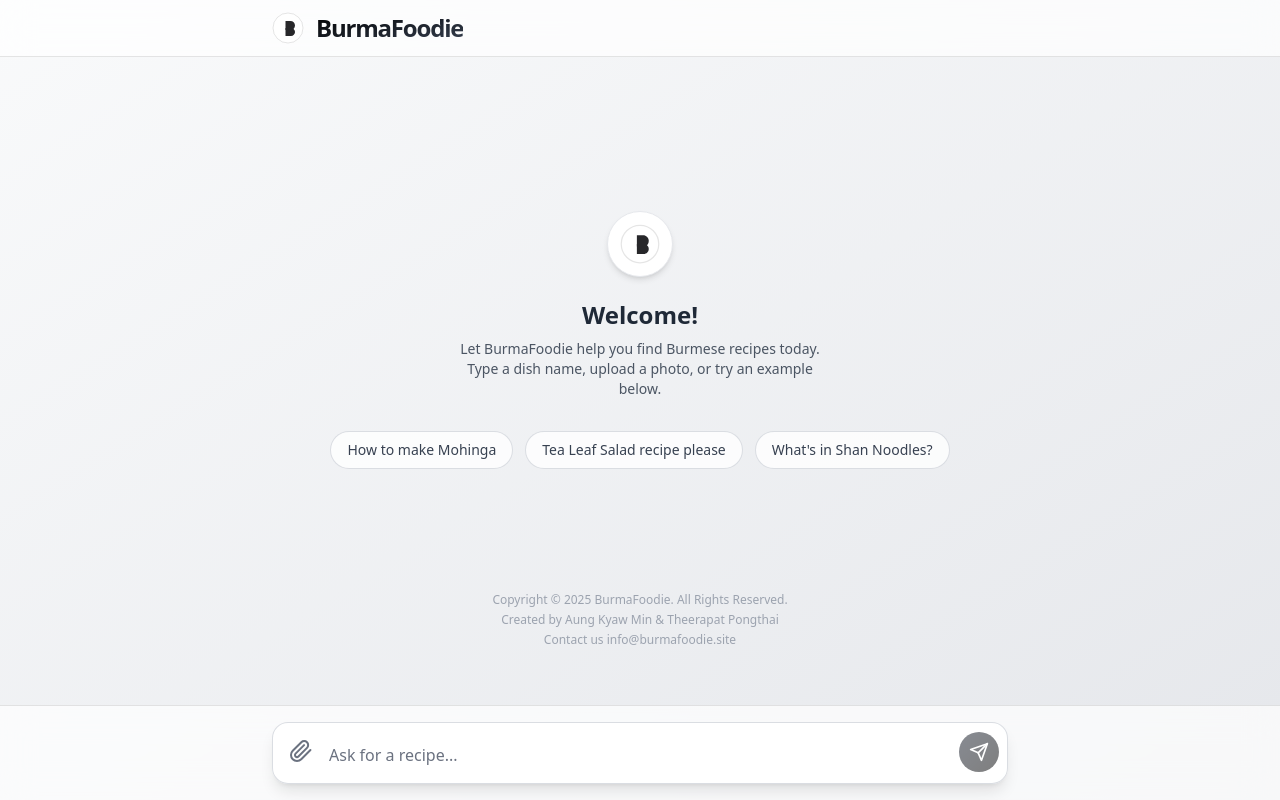
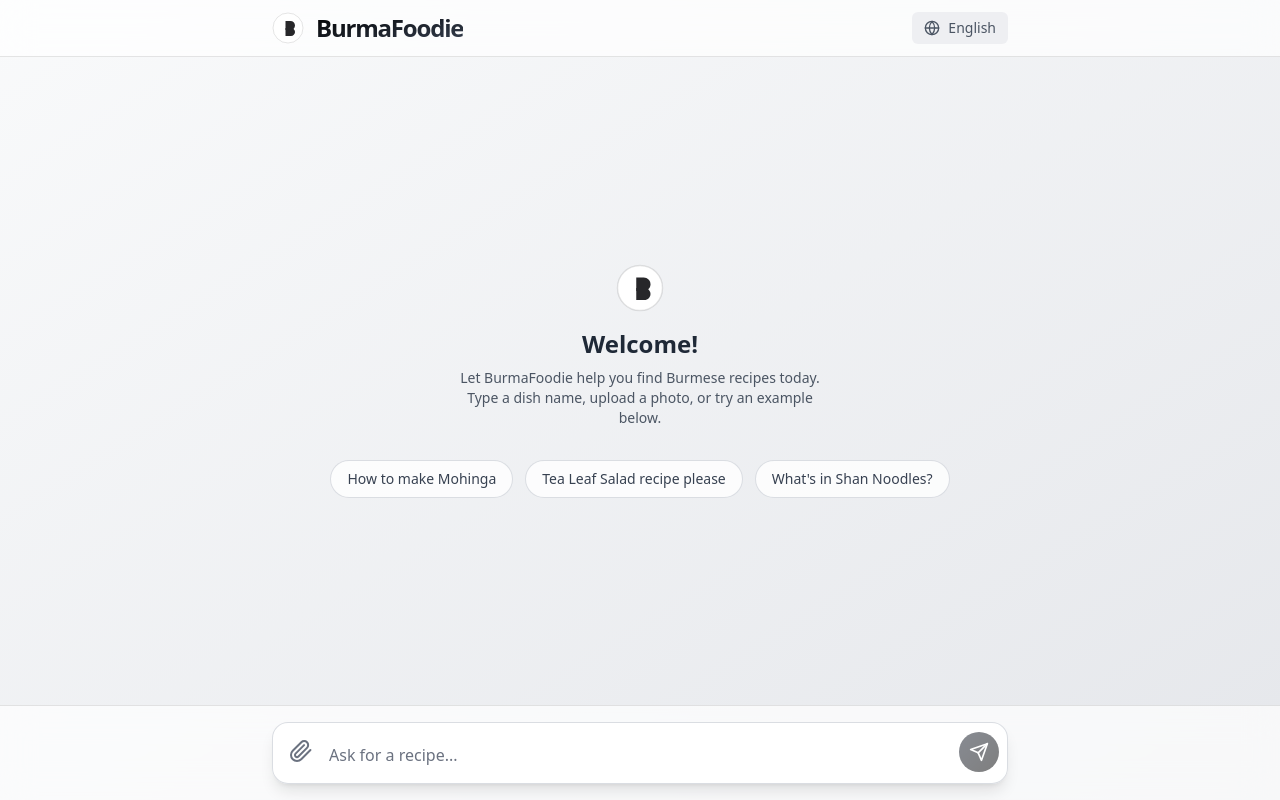
Before and after one commit to akmiinn/BurmaFoodie, a React (Vite) app: page / in a window 1280 px wide. Built offline with nearby package versions, Linux system fonts and the light colour scheme.

Commit message:
Update App.tsx

```diff
--- a/App.tsx
+++ b/App.tsx
@@ -4,8 +4,31 @@ import { getRecipeForDish } from './services/geminiService';
 import ChatInput from './components/ChatInput';
 import ChatMessage from './components/ChatMessage';
 import { LogoIcon } from './components/icons';
+import LanguageSwitcher from './components/LanguageSwitcher'; // Import the new component
+
+// --- Dictionary for UI text ---
+const uiText = {
+  en: {
+    welcome: "Welcome!",
+    subtext: "Let BurmaFoodie help you find Burmese recipes today. Type a dish name, upload a photo, or try an example below.",
+    suggestion1: "How to make Mohinga",
+    suggestion2: "Tea Leaf Salad recipe please",
+    suggestion3: "What's in Shan Noodles?",
+    clearHistory: "Clear History"
+  },
+  my: {
+    welcome: "ကြိုဆိုပါတယ်!",
+    subtext: "BurmaFoodie ကသင့်ကို မြန်မာအစားအစာချက်ပြုတ်နည်းတွေကို ကူညီရှာဖွေပေးပါရစေ။ အစားအစာနာမည်ကိုရိုက်ပါ၊ ဓာတ်ပုံတင်ပါ၊ သို့မဟုတ် အောက်ကဥပမာများကိုစမ်းကြည့်ပါ။",
+    suggestion1: "မုန့်ဟင်းခါးလုပ်နည်း",
+    suggestion2: "လက်ဖက်သုပ် ချက်နည်း",
+    suggestion3: "ရှမ်းခေါက်ဆွဲထဲမှာ ဘာပါလဲ?",
+    clearHistory: "မှတ်တမ်းဖျက်ရန်"
+  }
+};
+
 
 const App: React.FC = () => {
+  const [language, setLanguage] = useState<'en' | 'my'>('en');
   const [chatHistory, setChatHistory] = useState<ChatMessageType[]>(() => {
     try {
       const savedHistory = localStorage.getItem('chatHistory');
@@ -105,8 +128,8 @@ const App: React.FC = () => {
   };
 
   return (
-    <div className="bg-gradient-to-br from-gray-50 to-gray-200 text-black min-h-screen flex flex-col font-sans">
-      <header className="fixed top-0 left-0 right-0 bg-white/70 backdrop-blur-lg z-10 border-b border-black/10">
+    <div className="bg-gradient-to-br from-gray-50 to-gray-200 text-black h-screen flex flex-col font-sans">
+      <header className="bg-white/70 backdrop-blur-lg z-10 border-b border-black/10">
         <div className="max-w-3xl mx-auto px-4 py-3">
           <div className="flex items-center justify-between">
             <div className="flex items-center space-x-3">
@@ -115,58 +138,63 @@ const App: React.FC = () => {
                 BurmaFoodie
               </h1>
             </div>
+             {/* ===== START: Language Switcher and Clear History Logic ===== */}
+            <div className="flex items-center space-x-4">
               {chatHistory.length > 0 && (
                 <button
                   onClick={handleClearHistory}
                   className="text-xs text-gray-500 hover:text-red-600 transition-colors px-3 py-1 rounded-md bg-gray-200/50 hover:bg-red-100/80"
                   title="Clear chat history"
                 >
-                Clear History
+                  {uiText[language].clearHistory}
                 </button>
               )}
+              <LanguageSwitcher language={language} setLanguage={setLanguage} />
+            </div>
+             {/* ===== END: Language Switcher and Clear History Logic ===== */}
           </div>
         </div>
       </header>
 
-      {/* ===== START: Updated Main Section ===== */}
-      <main className="flex-1 flex flex-col pt-24 pb-32 md:pb-36">
-        <div className="max-w-3xl w-full mx-auto px-4 flex-1 overflow-y-auto relative">
+      <main className="flex-1 overflow-y-auto">
+        <div className="max-w-3xl w-full mx-auto px-4 pt-6 pb-8 relative flex-1 h-full">
+
            {chatHistory.length === 0 && (
             <div className="absolute inset-0 flex flex-col items-center justify-center text-center animate-fadeInUp">
                 <div className="text-gray-600 w-full">
-                    <div className="inline-block p-3 bg-white rounded-full shadow-md mb-4 border border-gray-200">
-                        <LogoIcon className="w-10 h-10" />
-                    </div>
-                    <p className="text-2xl font-bold text-gray-800">Welcome!</p>
-                    <p className="mt-2 text-sm max-w-sm mx-auto">Let BurmaFoodie help you find Burmese recipes today. Type a dish name, upload a photo, or try an example below.</p>
+                    {/* ===== Logo without the circle ===== */}
+                    <LogoIcon className="w-12 h-12 inline-block mb-4" />
+
+                    <p className="text-2xl font-bold text-gray-800">{uiText[language].welcome}</p>
+                    <p className="mt-2 text-sm max-w-sm mx-auto">{uiText[language].subtext}</p>
                 </div>
 
                 <div className="mt-8 flex flex-wrap justify-center gap-3 px-4">
                     <button
-                        onClick={() => handleSendMessage("How to make Mohinga", null)}
+                        onClick={() => handleSendMessage(uiText[language].suggestion1, null)}
                         disabled={isLoading}
                         className="bg-white/80 border border-gray-300/80 rounded-full px-4 py-2 text-sm text-gray-700 hover:bg-gray-200/60 transition-colors disabled:opacity-50"
                     >
-                        How to make Mohinga
+                        {uiText[language].suggestion1}
                     </button>
                     <button
-                        onClick={() => handleSendMessage("Tea Leaf Salad recipe please", null)}
+                        onClick={() => handleSendMessage(uiText[language].suggestion2, null)}
                         disabled={isLoading}
                         className="bg-white/80 border border-gray-300/80 rounded-full px-4 py-2 text-sm text-gray-700 hover:bg-gray-200/60 transition-colors disabled:opacity-50"
                     >
-                        Tea Leaf Salad recipe please
+                        {uiText[language].suggestion2}
                     </button>
                     <button
-                        onClick={() => handleSendMessage("What's in Shan Noodles?", null)}
+                        onClick={() => handleSendMessage(uiText[language].suggestion3, null)}
                         disabled={isLoading}
                         className="bg-white/80 border border-gray-300/80 rounded-full px-4 py-2 text-sm text-gray-700 hover:bg-gray-200/60 transition-colors disabled:opacity-50"
                     >
-                        What's in Shan Noodles?
+                        {uiText[language].suggestion3}
                     </button>
                 </div>
             </div>
+           )}
 
-           )}
           <div className="space-y-6">
             {chatHistory.map((msg) => (
               <ChatMessage key={msg.id} message={msg} />
@@ -175,10 +203,8 @@ const App: React.FC = () => {
           </div>
         </div>
       </main>
-      {/* ===== END: Updated Main Section ===== */}
 
-
-      <footer className="fixed bottom-0 left-0 right-0 bg-white/70 backdrop-blur-lg border-t border-black/10">
+      <footer className="bg-white/70 backdrop-blur-lg border-t border-black/10">
         <div className="max-w-3xl mx-auto p-4">
           <ChatInput onSendMessage={handleSendMessage} isLoading={isLoading} />
         </div>
```
Lines whose indentation alone changed are shown as unchanged.
